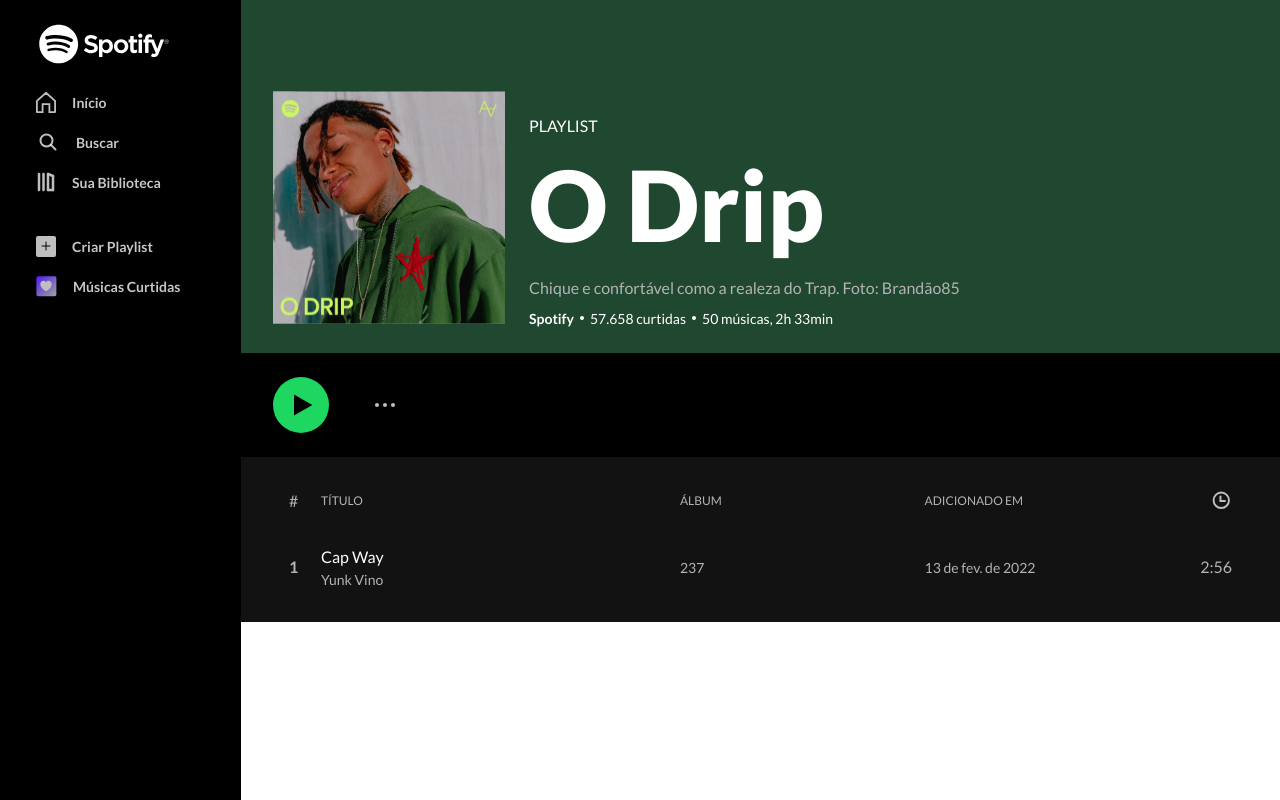
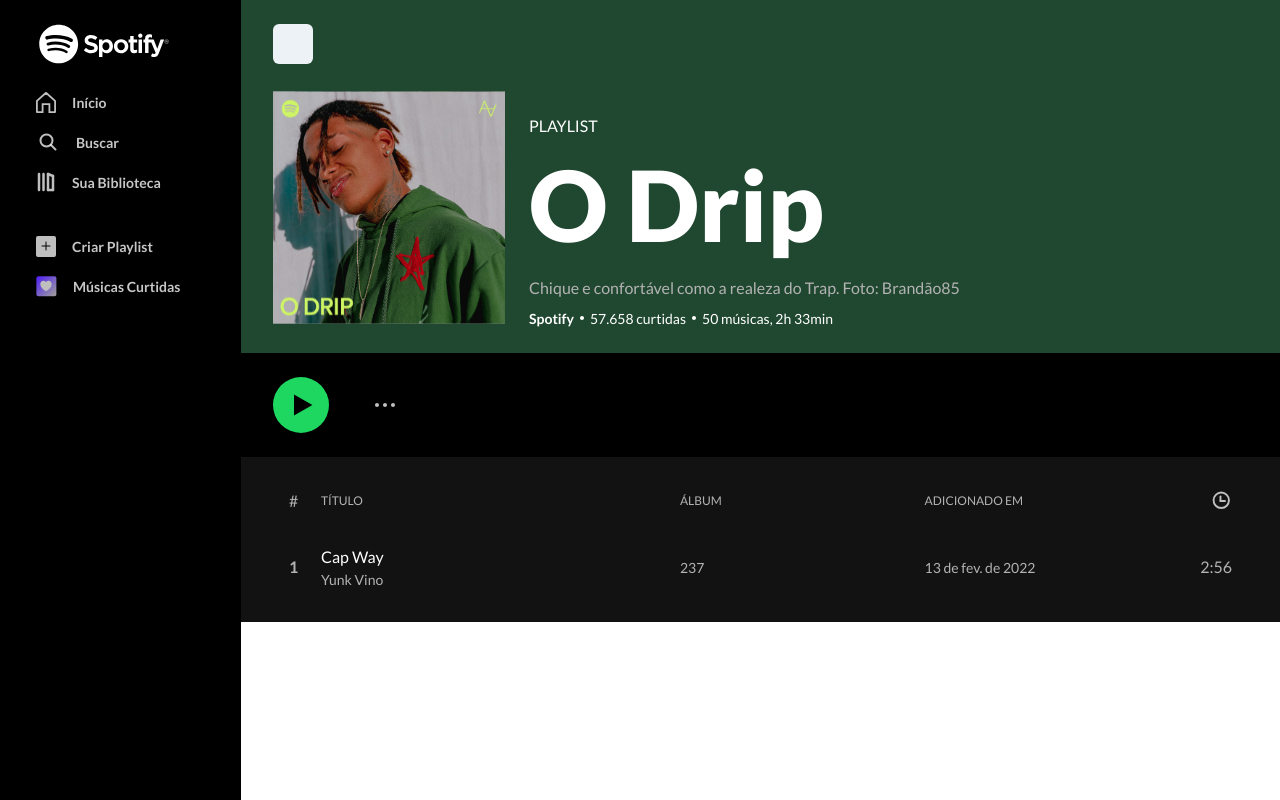
Before and after one commit to PedroGuarany/spotify-clone-dev-web, a Next.js app: page /playlist in a window 1280 px wide. Built offline with nearby package versions, Linux system fonts and the light colour scheme.

Commit message:
Início do header

```diff
--- a/src/components/Playlist/Header.tsx
+++ b/src/components/Playlist/Header.tsx
@@ -1,6 +1,19 @@
+import { Box, Button, Flex } from "@chakra-ui/react";
+
+
 export function Header() {
     return (
         <>
+            <Box margin="24px 32px" width="1622px" background="rgba(255, 255, 255, 0)"  position="fixed">
+                <Flex width="100%" alignItems="center" justifyContent="space-between">
+                    <Box>
+                        <Button></Button>
+                    </Box>
+                    <Button width="115.47px" height="32px" backgroundColor="rgba(0,0,0,.7)" borderRadius="23px" _hover={{ backgroundColor:'#282828' }}>
+
+                    </Button>
+                </Flex>
+            </Box>
         </>
     );
 }
--- a/src/components/Playlist/Main.tsx
+++ b/src/components/Playlist/Main.tsx
@@ -3,6 +3,7 @@
 import { PointIcon } from "../Common/PointIcon";
 import { ContentMusic } from "./ContentMusic";
 import { DefaultImage } from "./DefaultImage";
+import { Header } from "./Header";
 
 export function Main() {
   return (
@@ -10,6 +11,7 @@
       <Flex>
         <NavBarLeft />
         <Box width="100%" maxHeight="500px" minHeight="340px">
+        <Header />
           <Box background="linear-gradient(transparent 0, rgba(0,0,0.5) 100%) #fff">
             <Box
               padding="86px 32px 24px"
--- a/src/components/Playlist/index.tsx
+++ b/src/components/Playlist/index.tsx
@@ -1,10 +1,8 @@
 import { Main } from "./Main";
-import { Header } from "./Header";
-
 export function Playlist() {
     return (
         <>
-            <Header />
+
             <Main />
         </>
     );
```
